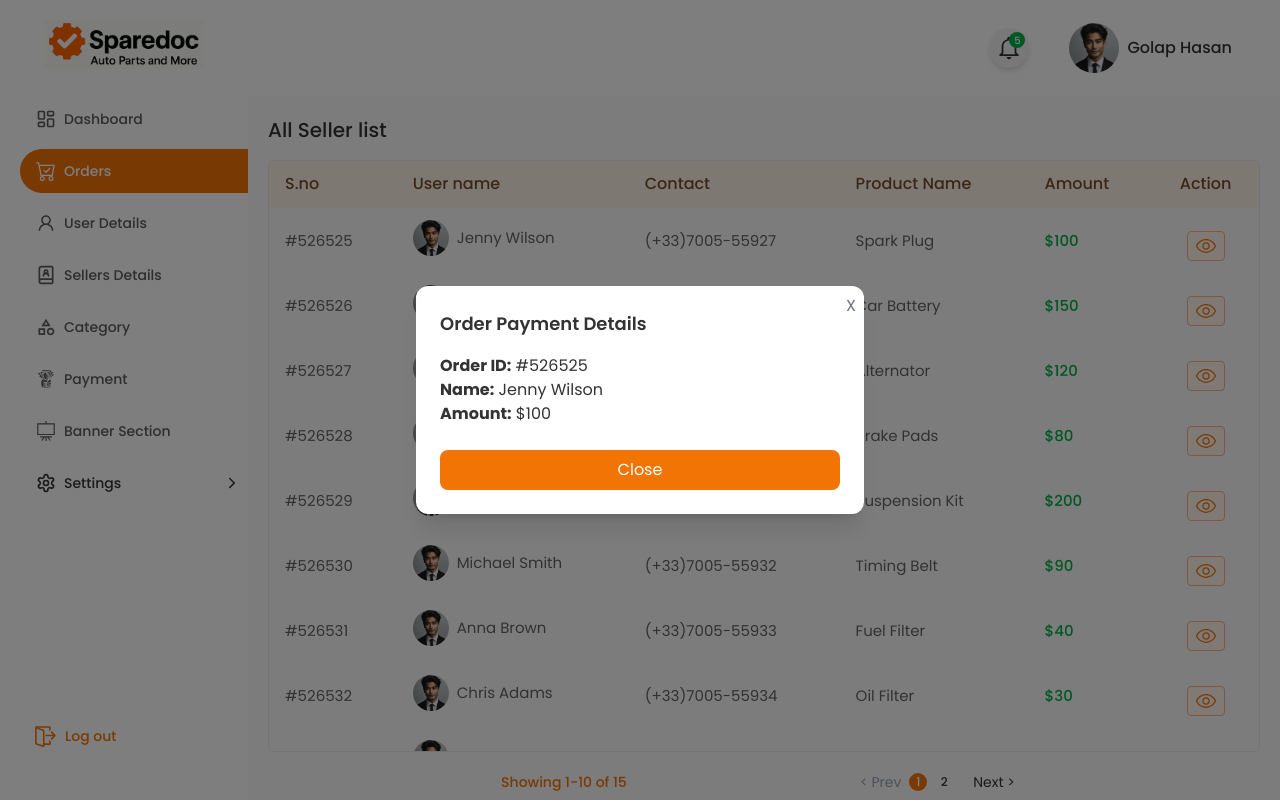
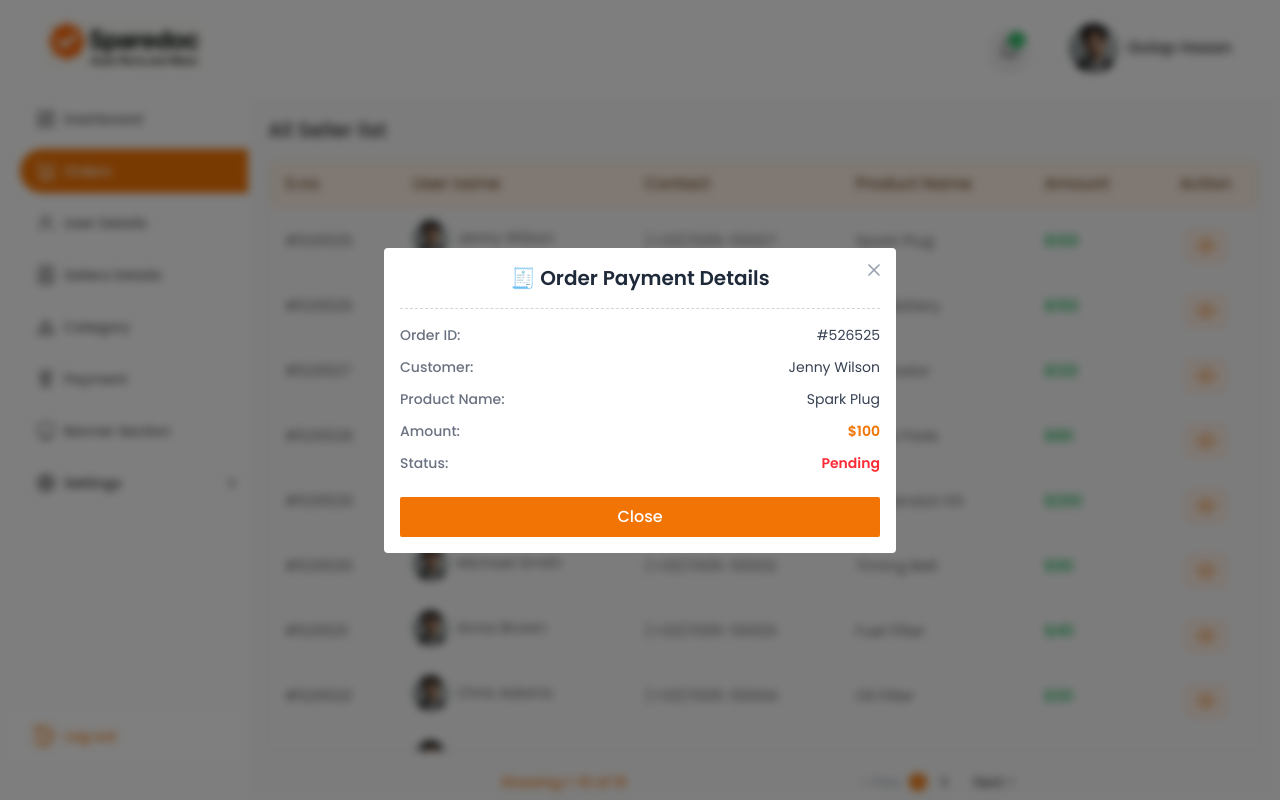
Before and after one commit to nurulla-hasan/sparedoc-dashboard, a Next.js app: page /orders in a window 1280 px wide. Both pictures are taken after a click on the button 1205 px from the left and 245 px from the top of the page. Built offline with nearby package versions, Linux system fonts and the light colour scheme.

Commit message:
order view modal completed

```diff
--- a/src/app/layout.js
+++ b/src/app/layout.js
@@ -45,7 +45,7 @@ export default function RootLayout({ children }) {
             position="top-center"
             reverseOrder={false}
           />
-          <div className="h-screen flex container mx-auto max-w-full bg-[#FDFDFD]">
+          <div className="min-h-screen flex container mx-auto max-w-full bg-[#FDFDFD]">
             {/* Sidebar */}
             <Sidebar {...{isHideLayout, menuItems, setSettingsOpen, settingsOpen, settingMenu, pathname }}/>
 
--- a/src/app/payments/page.jsx
+++ b/src/app/payments/page.jsx
@@ -110,16 +110,8 @@ export default function PaymentDetails() {
         </div>
       </motion.div>
 
-
-
-      {
-        isPaymentModal && (
-          <div>
-            <PaymentModal {...{ setIsPaymentModal, isPaymentModal, selectedUser, handleReject, handleAccept }} />
-          </div>
-        )
-      }
-
+      {/* Modal */}
+      <PaymentModal {...{ setIsPaymentModal, isPaymentModal, selectedUser, handleReject, handleAccept }} />
 
     </PageContainer>
   );
--- a/src/components/layout/Topbar.jsx
+++ b/src/components/layout/Topbar.jsx
@@ -13,16 +13,18 @@ const Topbar = ({ isHideLayout }) => {
         <>
             <div className={`${isHideLayout ? "hidden" : ""} bg-[#FDFDFD] backdrop-blur-2xl z-10 sticky top-0 flex justify-end items-center gap-4 h-24 pr-12`}>
                 <div className="flex items-center gap-10">
+                    <Link href="/notification">
                         <div className="relative">
                             <div className="flex items-center justify-center absolute right-1 top-1 bg-[#00B047] p-1 rounded-full w-4 h-4">
                                 <span className="text-white text-[10px] font-medium">{notifications.length}</span>
                             </div>
                             <button className="w-10 h-10 rounded-full bg-[#F2F2F2] shadow-md flex items-center justify-center cursor-pointer">
-                            <Link href="/notification">
-                                <IoMdNotificationsOutline color='#333333' size={28} />
-                            </Link>
+
+                                <IoMdNotificationsOutline color='#333333' size={25} />
+
                             </button>
                         </div>
+                    </Link>
                     <div className="flex items-center gap-2">
                         <Link href="/profile">
                             <Image
@@ -36,7 +38,7 @@ const Topbar = ({ isHideLayout }) => {
                         <span className="text-md font-medium text-[#333333]">{user?.name || "Golap Hasan"} </span>
                     </div>
                 </div>
-            </div>
+            </div >
         </>
     );
 };
--- a/src/components/modal/order-view-modal/OrderViewModal.jsx
+++ b/src/components/modal/order-view-modal/OrderViewModal.jsx
@@ -1,44 +1,78 @@
+"use client";
 import { motion } from "framer-motion";
+import { FiX } from "react-icons/fi";
 
-const OrderViewModal = ({viewModal, setViewModal, orderdata}) => {
+const OrderViewModal = ({ viewModal, setViewModal, orderdata }) => {
   return (
     <>
-            {
-                viewModal && (
-                    <div className="fixed inset-0 z-50 flex items-center justify-center bg-black/50 bg-opacity-40">
+      {viewModal && (
+        <div className="fixed h-[100vh] inset-0 flex justify-center items-center bg-black/50 bg-opacity-50 z-50  backdrop-blur-xs">
           <motion.div
-                            className="bg-white rounded-xl p-6 w-full max-w-md shadow-xl relative"
-                            initial={{ opacity: 0, scale: 0.9 }}
+            className="bg-white rounded-sm min-w-lg p-4 relative"
+            initial={{ opacity: 0, scale: 0.95 }}
             animate={{ opacity: 1, scale: 1 }}
             transition={{ duration: 0.3 }}
           >
             {/* Close Button */}
             <button
-                                className="absolute top-2 right-2 text-gray-500 hover:text-red-500"
+              className="absolute top-3 right-3 text-gray-400 hover:text-red-500 transition cursor-pointer"
               onClick={() => setViewModal(false)}
-
             >
-                                X
+              <FiX className="w-5 h-5" />
             </button>
 
-                            {/* Modal Content */}
-                            <h2 className="text-lg font-semibold mb-4">Order Payment Details</h2>
-                            <p><strong>Order ID:</strong> {orderdata?.id}</p>
-                            <p><strong>Name:</strong> {orderdata?.name}</p>
-                            <p><strong>Amount:</strong> {orderdata?.amount}</p>
-                            {/* Add more fields if needed */}
+            {/* Modal Header */}
+            <h2 className="text-xl font-semibold text-gray-800 mb-4 text-center">
+              🧾 Order Payment Details
+            </h2>
 
+            {/* Divider */}
+            <hr className="mb-4 border-t border-dashed border-gray-300" />
+
+            {/* Info Display */}
+            <div className="space-y-3 text-sm text-gray-700">
+              <div className="flex justify-between">
+                <span className="font-medium text-gray-500">Order ID:</span>
+                <span>{orderdata?.id || "N/A"}</span>
+              </div>
+              <div className="flex justify-between">
+                <span className="font-medium text-gray-500">Customer:</span>
+                <span>{orderdata?.name || "N/A"}</span>
+              </div>
+              <div className="flex justify-between">
+                <span className="font-medium text-gray-500">Product Name:</span>
+                <span>{orderdata?.productName || "N/A"}</span>
+              </div>
+              <div className="flex justify-between">
+                <span className="font-medium text-gray-500">Amount:</span>
+                <span className="text-[#F27405] font-semibold">
+                  {orderdata?.amount || "0.00"}
+                </span>
+              </div>
+              <div className="flex justify-between">
+                <span className="font-medium text-gray-500">Status:</span>
+                <span
+                  className={`font-semibold ${
+                    orderdata?.status === "Paid"
+                      ? "text-green-600"
+                      : "text-red-500"
+                  }`}
+                >
+                  {orderdata?.status || "Pending"}
+                </span>
+              </div>
+            </div>
+
+            {/* Close Button */}
             <button
-                                className="mt-6 w-full bg-[#F27405] text-white py-2 rounded-lg hover:bg-orange-600"
+              className="mt-6 w-full bg-[#F27405] text-white py-2 rounded-xs font-medium hover:bg-button-hover transition-all duration-300 cursor-pointer"
               onClick={() => setViewModal(false)}
-
             >
               Close
             </button>
           </motion.div>
         </div>
-                )
-            }
+      )}
     </>
   );
 };
```
Also changed, not shown: src/components/modal/order-modal/OrderModal.jsx (deleted, +0 -11 lines), src/app/banner-section/page.jsx (line endings or trailing spaces), src/components/modal/payment-modal/PaymentModal.jsx (line endings or trailing spaces). Lines whose indentation alone changed are shown as unchanged.
